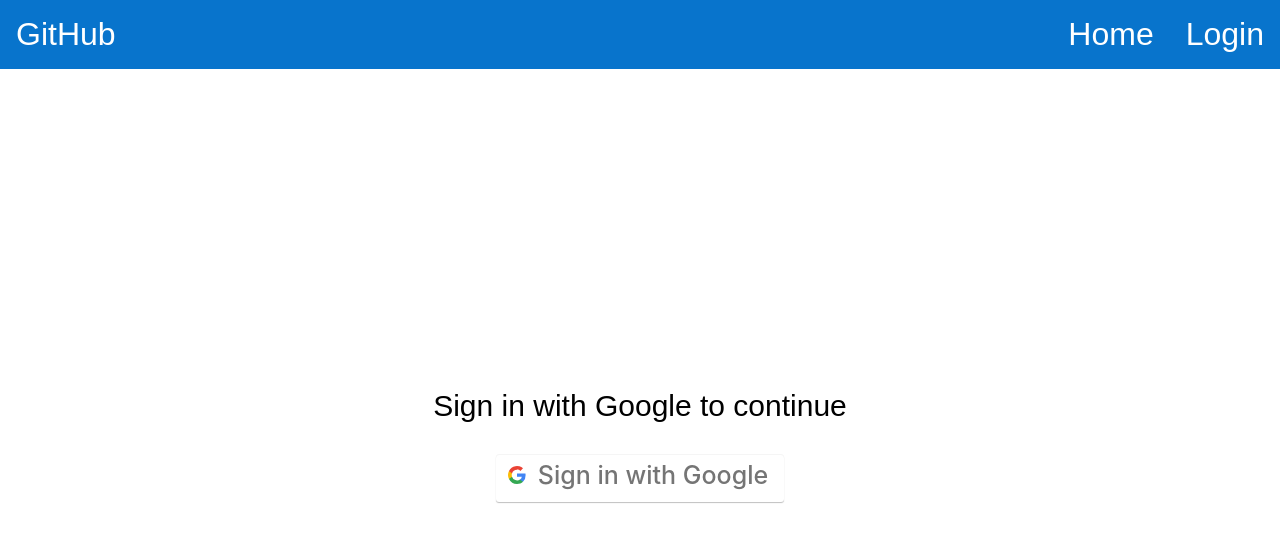
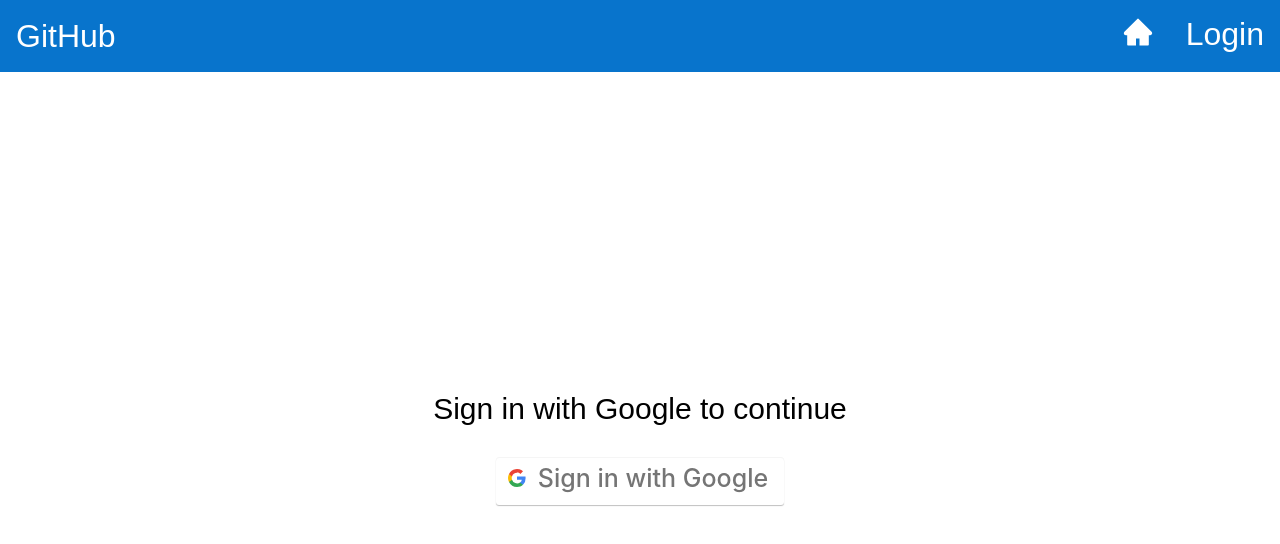
Before and after one commit to wolf-ed/CKEditor-react-firebase, a React (Create React App) app: page /login in a window 1280 px wide. Shown: the top 544 px of the page. Built offline with nearby package versions, Linux system fonts and the light colour scheme.

Commit message:
icons added

```diff
--- a/src/App.js
+++ b/src/App.js
@@ -8,7 +8,9 @@
 import { auth } from './firebase-configuration';
 import { collection } from 'firebase/firestore';
 import { db } from './firebase-configuration';
-import { HiMenu } from 'react-icons/hi'
+import { HiMenu } from 'react-icons/hi';
+import { AiFillHome } from 'react-icons/ai';
+import { IoIosCreate } from 'react-icons/io';
 
 function App() {
   const [isAuth, setIsAuth] = useState(localStorage.getItem('isAuth'));
@@ -46,11 +48,11 @@
         <HiMenu />
       </button>
       <div className={navbarOptionsClass}>
-        <Link to="/" onClick={toggleNavbarClass}>Home</Link>
+        <Link to="/" onClick={toggleNavbarClass}><AiFillHome /></Link>
 
         {!isAuth
           ? <Link to="/login" onClick={toggleNavbarClass}>Login</Link>
-          : <><Link to="/createpost" onClick={toggleNavbarClass}>Create Post</Link> <div className='logoutBtn' onClick={signUserOut}>Logout</div></>}
+          : <><Link to="/createpost" onClick={toggleNavbarClass}><IoIosCreate /></Link> <div className='logoutBtn' onClick={signUserOut}>Logout</div></>}
 
       </div>
     </nav>
--- a/src/components/Home/Home.js
+++ b/src/components/Home/Home.js
@@ -1,7 +1,7 @@
 import React, { useState, useEffect } from "react";
 import { getDocs, deleteDoc, doc } from 'firebase/firestore';
 import { postsCollectionRef } from "../../App";
-import { AiOutlineDelete } from 'react-icons/ai'
+import { AiOutlineDelete } from 'react-icons/ai';
 import { auth, db } from "../../firebase-configuration";
 import parse from 'html-react-parser';
 import './Home.css'
```
